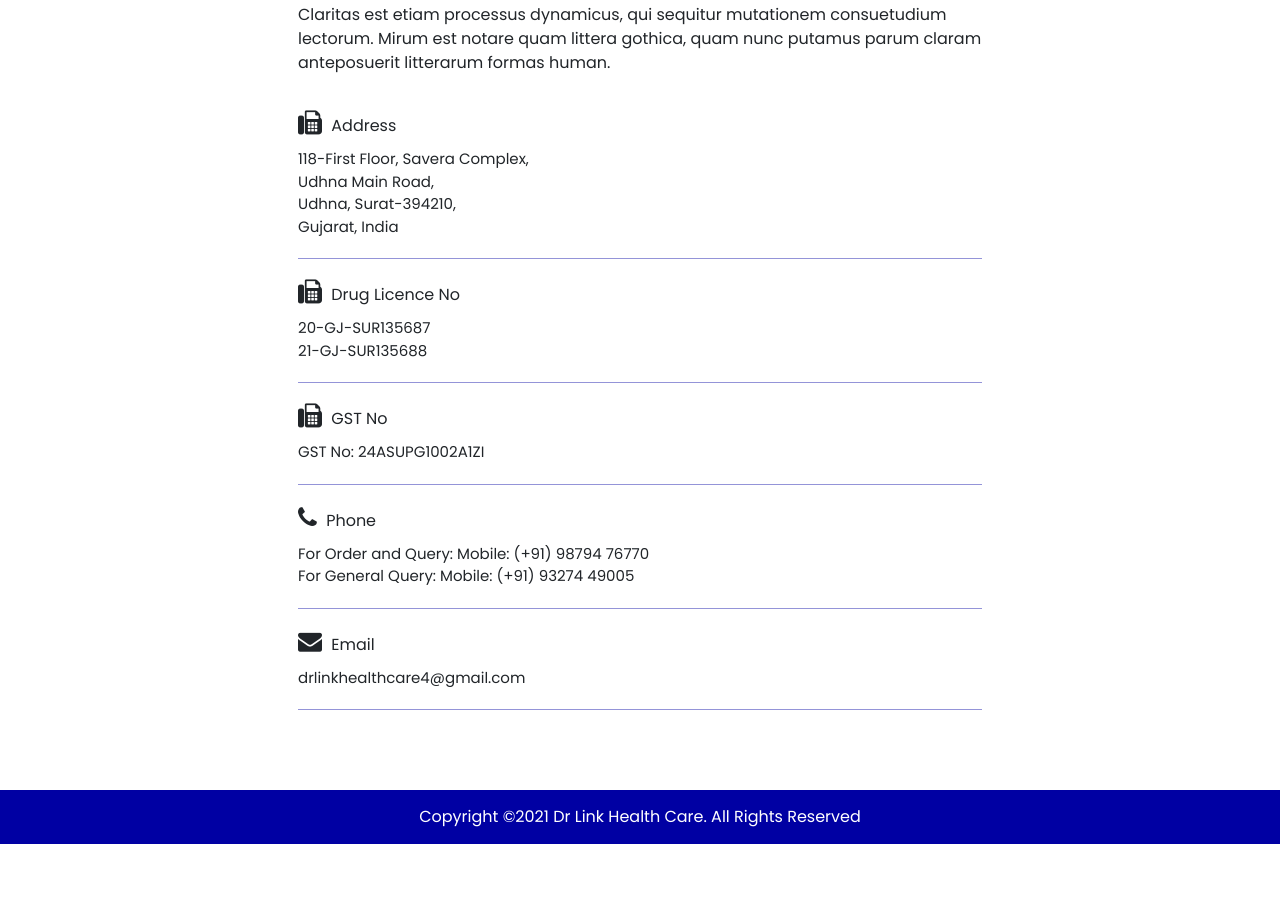
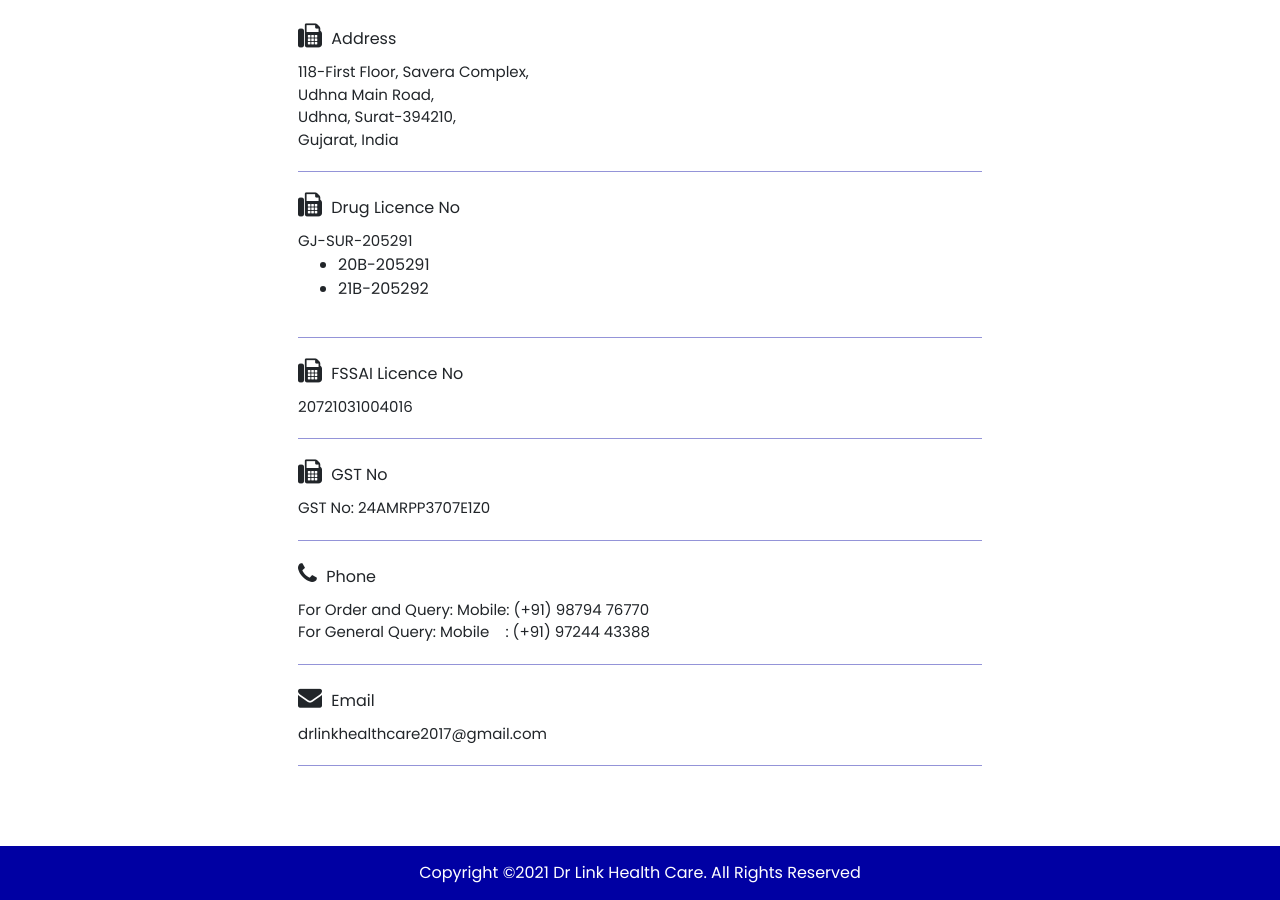
Before and after one commit to JayminPatel007/dr-link-static-site, a plain HTML site: page Contact.html in a window 1280 px wide. Shown: the part 520-1420 px from the top of the page. Before the commit the page ends 1364 px from the top, so only its background shows below. Drawn offline with nearby package versions, Linux system fonts and the light colour scheme.

Commit message:
contact changes

```diff
--- a/Contact.html
+++ b/Contact.html
@@ -67,7 +67,6 @@
           <div style="width: 60%; margin: 0 auto;">
             <div class="contact-detail">
               <h2>Contact Us</h2>
-              <p>Claritas est etiam processus dynamicus, qui sequitur mutationem consuetudium lectorum. Mirum est notare quam littera gothica, quam nunc putamus parum claram anteposuerit litterarum formas human.</p>
               <div class="ct-text">
                 <div class="add-head"> <i class="fa fa-fax" aria-hidden="true"></i> <span>Address</span> </div>
                 <p>118-First Floor, Savera Complex, <br/>
@@ -78,23 +77,31 @@
               </div>
               <div class="ct-text">
                 <div class="add-head"> <i class="fa fa-fax" aria-hidden="true"></i> <span>Drug Licence No</span> </div>
-                <p>20-GJ-SUR135687
-                  <br/>21-GJ-SUR135688
+                <p>GJ-SUR-205291
+                  <ul>
+                    <li>20B-205291</li>
+                    <li>21B-205292</li>
+                  </ul>
+                </p>
+              </div>
+               <div class="ct-text">
+                <div class="add-head"> <i class="fa fa-fax" aria-hidden="true"></i> <span>FSSAI Licence No</span> </div>
+                <p>20721031004016
                 </p>
               </div>
               <div class="ct-text">
                 <div class="add-head"> <i class="fa fa-fax" aria-hidden="true"></i> <span>GST No</span> </div>
-                <p>GST No: 24ASUPG1002A1ZI
+                <p>GST No: 24AMRPP3707E1Z0
                 </p>
               </div>
               <div class="ct-text">
                 <div class="add-head"> <i class="fa fa-phone" aria-hidden="true"></i> <span> Phone</span> </div>
                 <p>For Order and Query: Mobile: (+91) 98794 76770
-                  <br/>For General Query: Mobile: (+91) 93274 49005</p>
+                  <br/>For General Query: Mobile &#160; &#160;: (+91) 97244 43388</p>
               </div>
               <div class="ct-text">
                 <div class="add-head"> <i class="fa fa-envelope" aria-hidden="true"></i> <span>Email</span> </div>
-                <p>drlinkhealthcare4@gmail.com
+                <p>drlinkhealthcare2017@gmail.com
                   <!-- <br/> support@demo.company</p> -->
               </div>
             </div>
```
Also changed, not shown: Distributor.html (+13 -0 lines).
